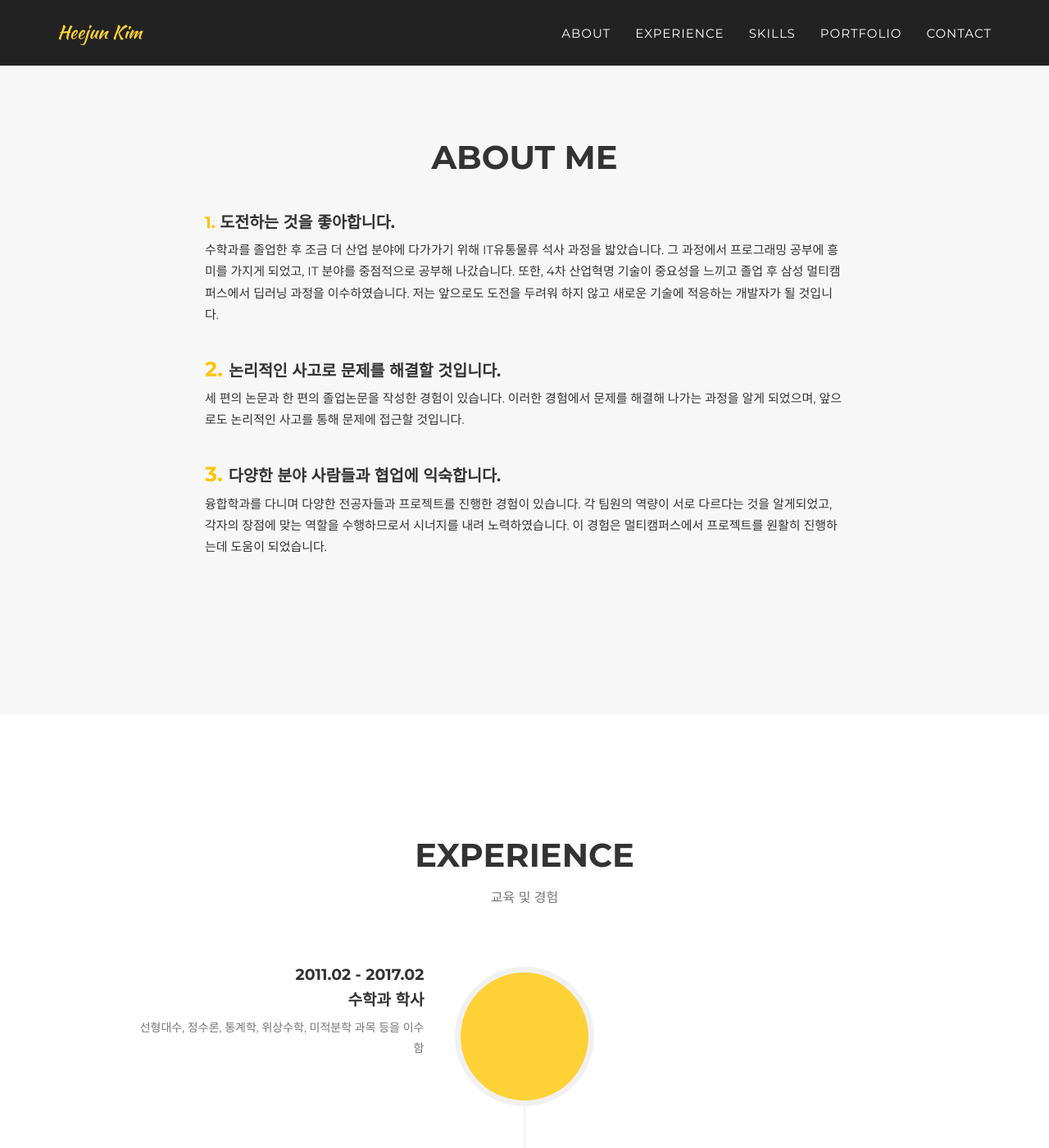
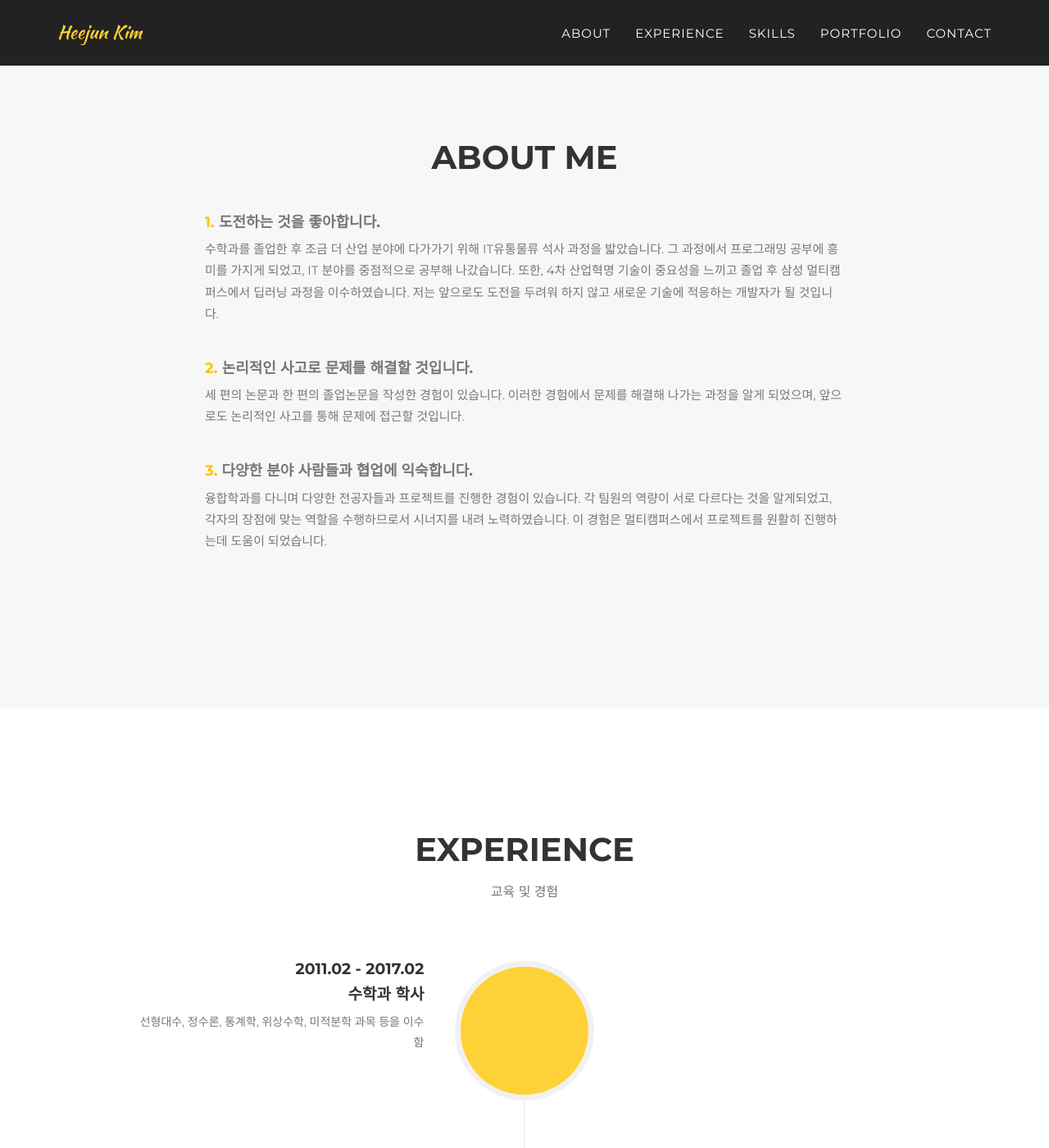
Before and after one commit to heejun1942/heejun1942.github.io, a Jekyll site: the page built from _posts/2014-07-16-project-3.markdown, in a window 1280 px wide and 1400 px high, scrolled down 788 px. Shown: the whole window at 82% size. Built offline with Jekyll 4.4.1, drawn with Linux system fonts in a browser that asks for light colours; nearby versions of some CDN libraries; some web fonts are replaced.

Commit message:
200705 || Update file

```diff
--- a/_includes/css/agency.css
+++ b/_includes/css/agency.css
@@ -903,11 +903,14 @@ body{
 }
 
 .aboutme span{
-    font-size:1.3em;
+    /* font-size:1.3em; */
+    font-size: 1.8rem;
     font-weight: 600;
+    color: #777;
 }
 
 .aboutme p{
     padding: 0.5em 0 2em;
     font-size:1em;
+    color: #777;
 }
```
